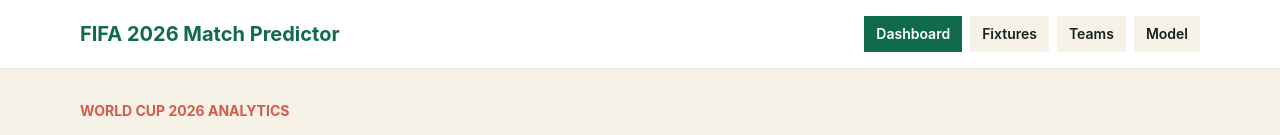
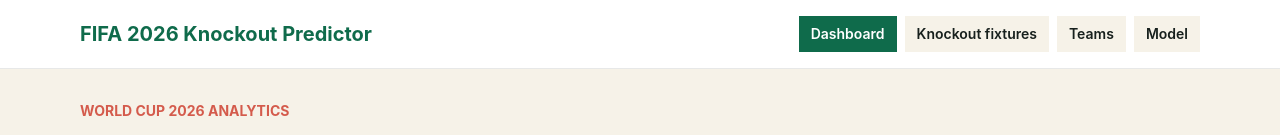
Before and after one commit to manan16/fifa-2026-predictor, a React (Vite) app in the folder frontend/: page / in a window 1280 px wide. Shown: the top 135 px of the page. Built offline with nearby package versions, Linux system fonts and the light colour scheme; no server answers.

Commit message:
Update app title for knockout bracket predictor

```diff
--- a/frontend/src/components/Navbar.tsx
+++ b/frontend/src/components/Navbar.tsx
@@ -2,7 +2,7 @@
 
 const links = [
   { to: "/", label: "Dashboard" },
-  { to: "/fixtures", label: "Fixtures" },
+  { to: "/fixtures", label: "Knockout fixtures" },
   { to: "/teams", label: "Teams" },
   { to: "/model", label: "Model" }
 ];
@@ -12,7 +12,7 @@
     <header className="border-b border-ink/10 bg-white">
       <nav className="mx-auto flex max-w-6xl flex-col gap-3 px-4 py-4 sm:flex-row sm:items-center sm:justify-between">
         <NavLink to="/" className="text-xl font-bold tracking-normal text-pitch">
-          FIFA 2026 Match Predictor
+          FIFA 2026 Knockout Predictor
         </NavLink>
         <div className="flex flex-wrap gap-2">
           {links.map((link) => (
```
